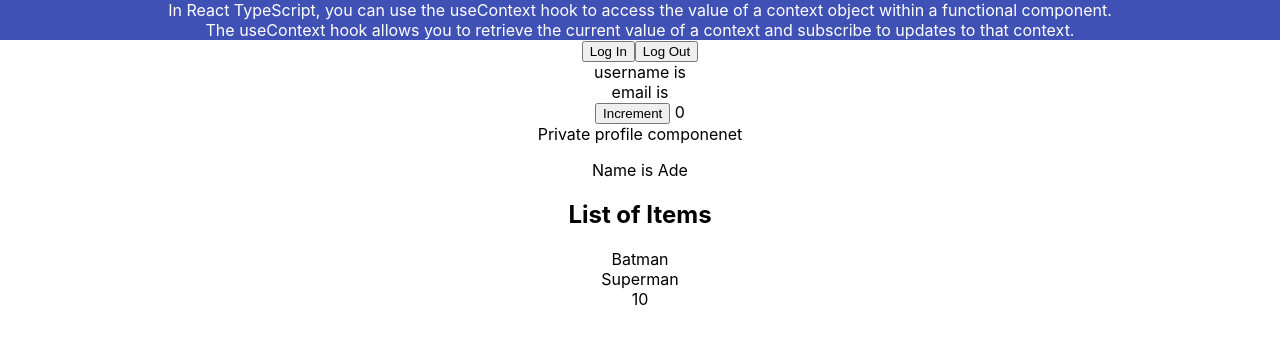
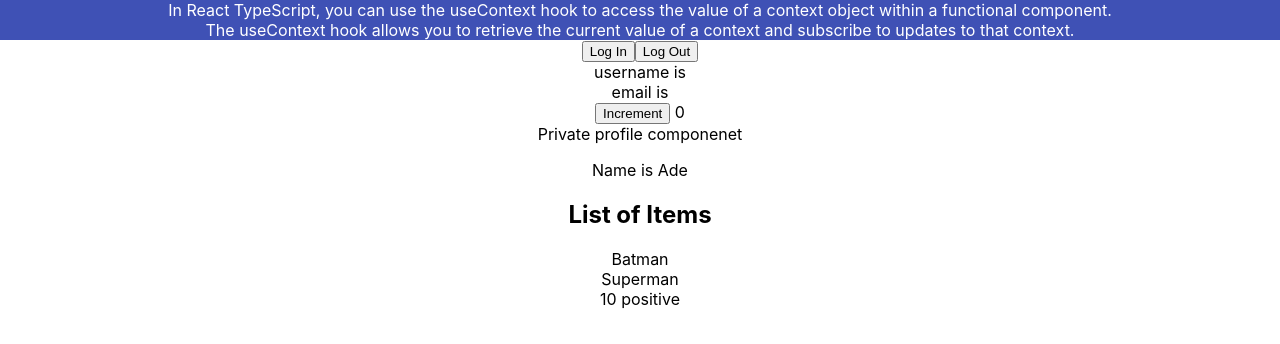
Before and after one commit to AkinolaAdewole/React-TypeScript-Demo, a React (Create React App) app: page / in a window 1280 px wide. Shown: the top 344 px of the page. Built offline with nearby package versions, Linux system fonts and the light colour scheme.

Commit message:
Restricting Props

```diff
--- a/src/App.tsx
+++ b/src/App.tsx
@@ -89,7 +89,7 @@ function App() {
         onClick={(item)=>(console.log(item))}/>
 
 
-        <RandomNumber value={10} />
+        <RandomNumber value={10} isPositive />
     </div>
   );
 }
--- a/src/components/restriction/RandomNumber.tsx
+++ b/src/components/restriction/RandomNumber.tsx
@@ -1,32 +1,32 @@
+
 type RandomNumberType ={
-    value:number
-}
+        value:number
+    }
 
-type PositiveNumber = RandomNumberType &{
-    isPositive:boolean
-    isNegative?:never
-    isZero?:never
-}
+type NegativeNumber = RandomNumberType & {
+    isNegative: boolean;
+    isPositive?: never;
+    isZero?: never;
+  };
 
-type NegativeNumber=RandomNumberType &{
-    isNegative:boolean
-    isPostive?:never
-    isZero?:never
-}
+  type PositiveNumber = RandomNumberType & {
+    isPositive: boolean;
+    isNegative?: never;
+    isZero?: never;
+  };
 
-type ZeroNumber=RandomNumberType &{
-    isZero:boolean
-    isPositive?:never
-    isNegative?:never
-}
-
-type RandomNumberProps= PositiveNumber | NegativeNumber | ZeroNumber
+  type ZeroNumber = RandomNumberType & {
+    isZero: boolean;
+    isPositive?: never;
+    isNegative?: never;
+  };
 
 
-export const RandomNumber=({value, isPositive,isNegative,isZero}:RandomNumberProps)=>{
-    return(
-        <div>
-            {value} {isPositive && 'positive'} {isNegative && 'negative'} {''} {isZero && 'zero'}
-        </div>
-    )
-}
+  type RandomNumberProps= PositiveNumber | NegativeNumber | ZeroNumber
+  export const RandomNumber = ({ value, isNegative, isPositive, isZero }: RandomNumberProps) => {
+    return (
+      <div>
+        {value} {isPositive && 'positive'} {isNegative && 'negative'} {isZero && 'zero'}
+      </div>
+    );
+  };
```
